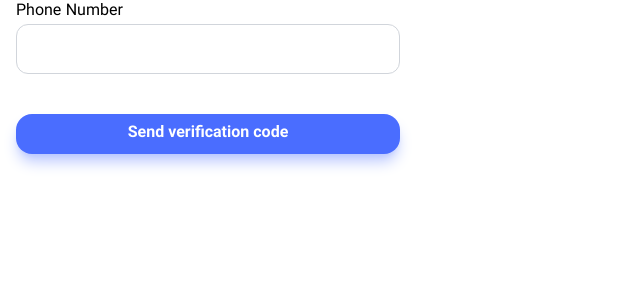
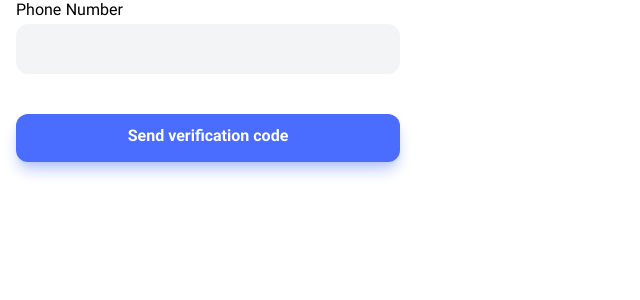
Before and after one commit to nymajalalabadi/Freelnacer-App-Frontend, a React (Vite) app in the folder Freelnacer-App-Frontend/: page /auth in a window 1280 px wide. Shown: the top 300 px of the page, without its empty margins (0-640 px from the left). Built offline with nearby package versions, Linux system fonts and the light colour scheme.

Commit message:
Added Customize Tailwind Class

```diff
--- a/Freelnacer-App-Frontend/src/features/authentication/SendOPTFrom.jsx
+++ b/Freelnacer-App-Frontend/src/features/authentication/SendOPTFrom.jsx
@@ -8,10 +8,11 @@ function SendOPTFrom() {
       <form className="space-y-10">
         <div>
             <label htmlFor="phonenumber" className="mb-1">Phone Number</label>
-            <input id="phonenumber" name="phonenumber" value={phoneNumber} onChange={(e) => setPhoneNumber(e.target.value)} type="text"  className="w-full py-3 px-4 rounded-xl text-secondary-900 border
-             border-gray-300 hover:border-primary-500 focus:border-primary-500 focus:bg-white transition-all duration-300 ease-out focus:shadow-lg focus:shadow-primary-200"/>
+            <input id="phonenumber" name="phonenumber" value={phoneNumber} onChange={(e) => setPhoneNumber(e.target.value)} type="text"  className="textField__input"/>
         </div>
-        <button className="px-4 py-2 font-bold bg-primary-900 text-white w-full rounded-2xl transition-all duration-300 hover:bg-primary-800 shadow-lg shadow-primary-300">Send verification code</button>
+        <button className="btn btn--primary w-full">
+            Send verification code
+        </button>
       </form>
     </div>
   )
--- a/Freelnacer-App-Frontend/src/index.css
+++ b/Freelnacer-App-Frontend/src/index.css
@@ -53,26 +53,6 @@
   }
 }
 
-.rti--container {
-  background-color: rgb(var(--color-secondary-100));
-  --rti-radius: 0.375rem;
-  --rti-s: 0.5rem;
-  --rti-tag: #edf2f7;
-  --rti-tag-remove: #e53e3e;
-  border: none;
-}
-.rti--container .rti--input {
-  background-color: rgb(var(--color-secondary-200));
-  color: rgb(var(--color-secondary-800));
-  padding: 0.3rem 1rem;
-  border-radius: 0.5rem;
-}
-
-.rti--tag {
-  background-color: rgb(var(--color-secondary-500));
-  color: rgb(var(--color-secondary-100));
-}
-
 @layer components {
   .textField__input {
     @apply w-full py-3 px-4 rounded-xl text-secondary-900 border border-secondary-100 bg-secondary-100 hover:border-primary-500 focus:border-primary-500 focus:bg-secondary-0 transition-all duration-300 ease-out focus:shadow-lg focus:shadow-primary-200 dark:focus:shadow-secondary-200;
@@ -107,6 +87,26 @@
   .badge--danger {
     @apply bg-red-500 text-white;
   }
+}
+
+.rti--container {
+  background-color: rgb(var(--color-secondary-100));
+  --rti-radius: 0.375rem;
+  --rti-s: 0.5rem;
+  --rti-tag: #edf2f7;
+  --rti-tag-remove: #e53e3e;
+  border: none;
+}
+.rti--container .rti--input {
+  background-color: rgb(var(--color-secondary-200));
+  color: rgb(var(--color-secondary-800));
+  padding: 0.3rem 1rem;
+  border-radius: 0.5rem;
+}
+
+.rti--tag {
+  background-color: rgb(var(--color-secondary-500));
+  color: rgb(var(--color-secondary-100));
 }
 
 html,
```
